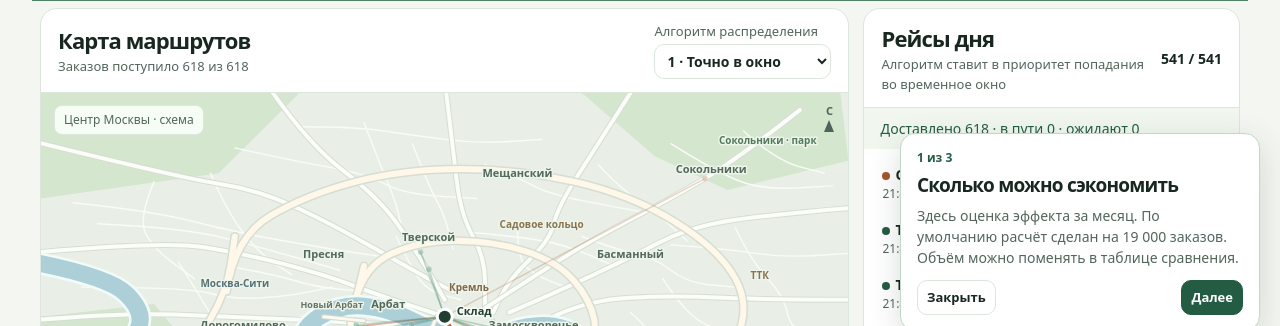
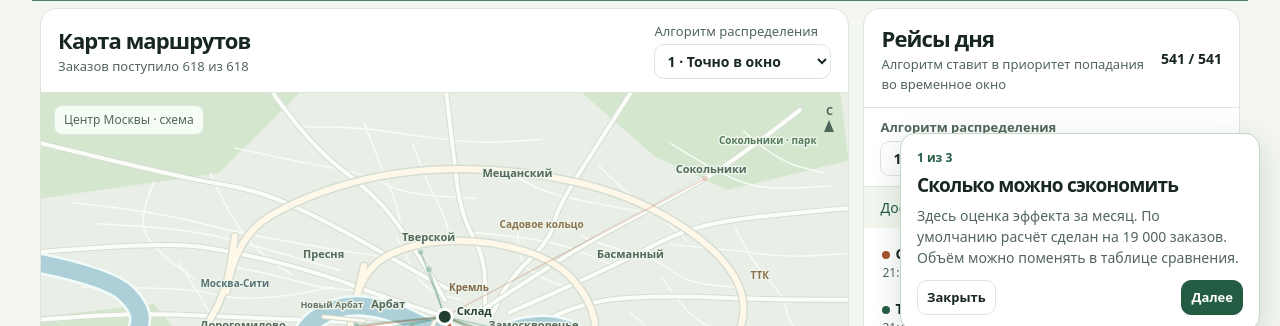
Before and after one commit to VyacheslavBusarov/busarov-pro-site, a plain HTML site: page ecomarket/index.html in a window 1280 px wide. Shown: the part 449-775 px from the top of the page. Drawn offline with Linux system fonts and the light colour scheme.

Commit message:
Add algorithm selector to Ecomarket daily routes

```diff
--- a/ecomarket/index.html
+++ b/ecomarket/index.html
@@ -40,6 +40,7 @@ nav{align-items:center}nav button{padding:5px 9px;font-size:13px}
 .tour h2{font-size:19px;margin:4px 0 5px}.tour p{color:var(--muted);font-size:14px;margin:0 0 12px}.tourActions{display:flex;justify-content:space-between;align-items:center;gap:8px}.tourActions button{padding:7px 9px;font-size:13px}.tourProgress{color:var(--green);font-size:12px;font-weight:700}
 .comparison tbody tr:last-child{font-weight:740}.comparison [data-current="true"]{background:#e9f4e8}.comparison .bar{align-items:center}.monthControl{font-size:13px;font-weight:650;color:var(--muted);display:grid;gap:3px}.monthControl select{padding:6px 9px;font-size:14px}
 @media(max-width:520px){header .brand{font-size:17px}nav{gap:8px}.tour{right:12px;bottom:12px;width:calc(100vw - 24px)}}
+.routeAlgorithm{display:grid;gap:3px;margin:0;padding:10px 16px;border-bottom:1px solid var(--line);color:var(--muted);font-size:13px;font-weight:650}.routeAlgorithm select{width:100%;min-width:0;padding:6px 8px;font-size:14px}
 </style>
 </head>
 <body>
@@ -52,7 +53,7 @@ nav{align-items:center}nav button{padding:5px 9px;font-size:13px}
 <div class="card"><div class="bar"><div><h2>Карта маршрутов</h2><div class="sub" id="mapInfo"></div></div><label class="algorithmSelect">Алгоритм распределения<select id="algorithm"></select></label></div>
 <div class="map"><canvas id="map" role="img" aria-label="Схема рейсов по Москве. Выбрать рейс можно в списке."></canvas><span class="mapCompass" aria-hidden="true">С</span><div class="mapLabel">Центр Москвы · схема</div><div class="legend"><span><i class="dot"></i>Пешком</span><span><i class="dot auto"></i>На авто</span><span><i class="dot pending"></i>Ожидают</span></div></div>
 <div class="timeline"><button id="play">▶ Проиграть</button><input id="time" aria-label="Время симуляции" type="range" min="0" max="960" value="960"><time id="clock"></time></div></div>
-<aside class="card side"><div class="bar"><div><h2>Рейсы дня</h2><div class="sub" id="modeLabel"></div></div><strong id="count"></strong></div><div class="sideSummary" id="routeSummary"></div><div class="routeList" id="routeList" role="group" aria-label="Выбор рейса"></div><div class="detail" id="detail"></div></aside>
+<aside class="card side"><div class="bar"><div><h2>Рейсы дня</h2><div class="sub" id="modeLabel"></div></div><strong id="count"></strong></div><label class="routeAlgorithm">Алгоритм распределения<select id="routeAlgorithm"></select></label><div class="sideSummary" id="routeSummary"></div><div class="routeList" id="routeList" role="group" aria-label="Выбор рейса"></div><div class="detail" id="detail"></div></aside>
 </section>
 <section class="card comparison" id="comparison"><div class="bar"><div><h2>Сравнение алгоритмов</h2><div class="sub">Нажмите на алгоритм, чтобы увидеть его рейсы. Оценка за месяц основана на средней стоимости заказа в выбранный день.</div></div><label class="monthControl" id="monthControl">Заказов в месяц<select id="month"><option value="18000">18 000</option><option value="19000" selected>19 000</option><option value="20000">20 000</option></select></label></div><div class="tableScroll" tabindex="0" role="region" aria-label="Таблица сравнения алгоритмов, прокручивается по горизонтали"><table id="compare"></table></div></section>
 <div class="status" id="status" aria-live="polite"></div>
@@ -275,7 +276,7 @@ function run(){
 function render(){
   $('time').value=time;
   $('clock').textContent=clock(time);
-  $('algorithm').value=mode;
+  for(const id of algorithmSelects) $(id).value=mode;
   const sample=results[mode];
   const routes=sample.routes.filter(r=>r.depart<=time);
   const delivered=routes.flatMap(r=>r.visits).filter(v=>v.time<=time);
@@ -417,14 +418,19 @@ function draw(routes,placed,activeRoute){
   marker(hub.x,hub.y,9,'white');marker(hub.x,hub.y,6,'#213e2f');
   ctx.textAlign='left';ctx.font='bold 11px system-ui';ctx.strokeStyle='#f8fbf6';ctx.lineWidth=3;ctx.strokeText('Склад',X(hub.x)+12,Y(hub.y)-2);ctx.fillStyle='#213e2f';ctx.fillText('Склад',X(hub.x)+12,Y(hub.y)-2);
 }
-$('algorithm').innerHTML=Object.entries(strategies).map(([key,item])=>'<option value="'+key+'">'+item.name+'</option>').join('');
+const algorithmSelects=['algorithm','routeAlgorithm'];
+const algorithmOptions=Object.entries(strategies).map(([key,item])=>'<option value="'+key+'">'+item.name+'</option>').join('');
 function changeAlgorithm(key){
   stop();
   mode=key;
   selected=results[mode].routes.findLast(r=>r.depart<=time&&r.visits.length>1)?.id;
   metrics();render();
 }
-$('algorithm').onchange=()=>changeAlgorithm($('algorithm').value);
+for(const id of algorithmSelects){
+  const select=$(id);
+  select.innerHTML=algorithmOptions;
+  select.onchange=()=>changeAlgorithm(select.value);
+}
 $('compare').onclick=e=>{
   const button=e.target.closest('[data-scenario]');
   if(button) changeAlgorithm(button.dataset.scenario);
```
